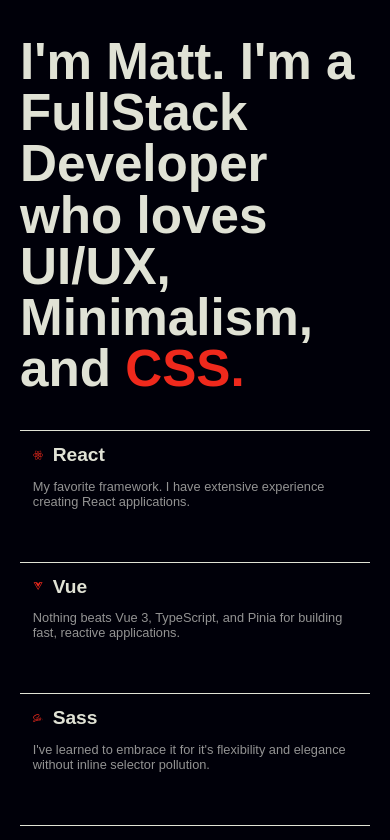
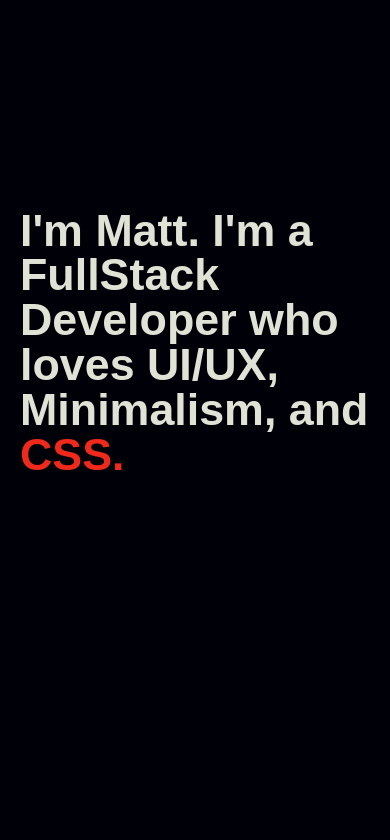
Before and after one commit to themattbook/react-portfolio-sass, a React (Vite) app: page / in a window 390 px wide. Shown: the top 840 px of the page. Built offline with nearby package versions, Linux system fonts and the light colour scheme; a web font is replaced by a local one.

Commit message:
Responsive update

```diff
--- a/src/assets/scss/_base.scss
+++ b/src/assets/scss/_base.scss
@@ -69,14 +69,14 @@
     }
 }
 
-@media (max-width: 768px) {
+@media (max-width: 650px) {
     * {
-        font-size: $base-font-size * 0.9;
+        font-size: $base-font-size * 0.8;
     }
 }
 
 @media (max-width: 576px) {
     * {
-        font-size: $base-font-size * 0.8;
+        font-size: $base-font-size * 0.7;
     }
 }
--- a/src/assets/scss/components/_card.scss
+++ b/src/assets/scss/components/_card.scss
@@ -24,3 +24,9 @@
         }
     }
 }
+
+@media (max-width: 576px) {
+    .card {
+        display: none;
+    }
+}
--- a/src/assets/scss/index.css
+++ b/src/assets/scss/index.css
@@ -135,14 +135,14 @@
     display: flex !important;
   }
 }
-@media (max-width: 768px) {
+@media (max-width: 650px) {
   * {
-    font-size: 0.9rem;
+    font-size: 0.8rem;
   }
 }
 @media (max-width: 576px) {
   * {
-    font-size: 0.8rem;
+    font-size: 0.7rem;
   }
 }
 .work {
@@ -199,6 +199,11 @@
   text-decoration: underline;
 }
 
+@media (max-width: 576px) {
+  .card {
+    display: none;
+  }
+}
 @media (min-width: 0) {
   .responsive-test {
     background-color: red;
```
Also changed, not shown: 1 other file (tests, documents, lock files or other folders).
